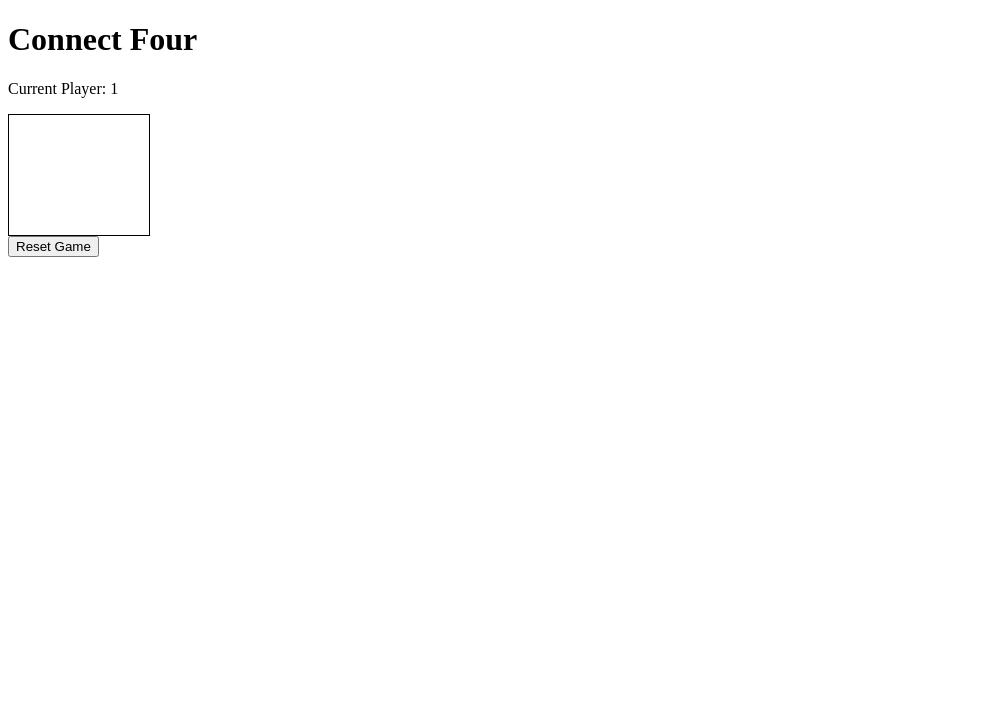
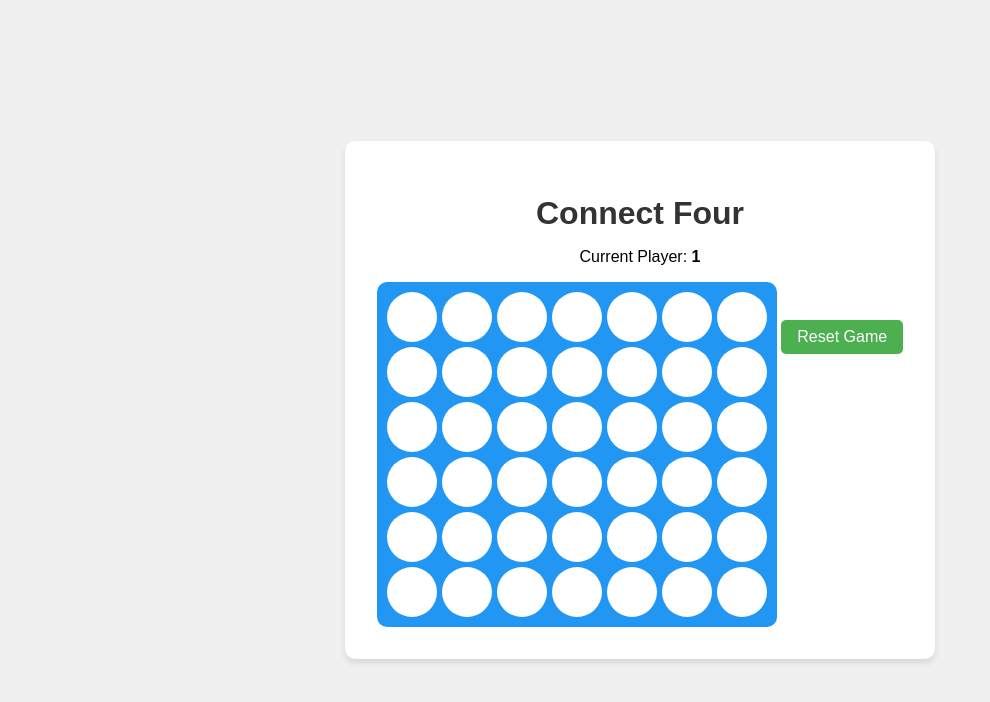
Before and after one commit to dishank19/Connect-four--JS, a plain HTML site: page index.html in a window 1280 px wide. Shown: the whole page, without its empty margins (0-990 px from the left). Drawn offline with Linux system fonts and the light colour scheme.

Commit message:
Update style.css

```diff
--- a/style.css
+++ b/style.css
@@ -1,22 +1,99 @@
+body {
+    font-family: 'Arial', sans-serif;
+    display: flex;
+    justify-content: center;
+    align-items: center;
+    height: 100vh;
+    margin: 0;
+    background-color: #f0f0f0;
+}
+
+.container {
+    text-align: center;
+    background-color: #ffffff;
+    padding: 2rem;
+    border-radius: 10px;
+    box-shadow: 0 4px 6px rgba(0, 0, 0, 0.1);
+}
+
+h1 {
+    color: #333;
+    margin-bottom: 1rem;
+}
+
+.game-info {
+    margin-bottom: 1rem;
+}
+
+.player-indicator {
+    font-weight: bold;
+}
+
+.result {
+    font-weight: bold;
+    color: #4CAF50;
+}
+
+.grid-container {
+    background-color: #2196F3;
+    padding: 10px;
+    border-radius: 10px;
+    display: inline-block;
+}
+
 .grid {
-    border: 1px solid;
-    display: flex;
-    flex-wrap: wrap;
-    height: 120px;
-    width: 140px;
-  }
+    display: grid;
+    grid-template-columns: repeat(7, 1fr);
+    gap: 5px;
+    background-color: #2196F3;
+}
 
-  .grid div {
-    height: 20px;
-    width: 20px;
-  }
+.cell {
+    width: 50px;
+    height: 50px;
+    background-color: #ffffff;
+    border-radius: 50%;
+    cursor: pointer;
+    transition: background-color 0.3s ease;
+}
 
-  .player-one {
-    background-color: red;
-    border-radius: 10px;
-  }
+.cell.player-one {
+    background-color: #FF5722;
+}
 
-  .player-two {
-    background-color: black;
-    border-radius: 10px;
-  }
+.cell.player-two {
+    background-color: #FFC107;
+}
+
+.cell:not(.taken):hover {
+    background-color: #E0E0E0;
+}
+
+.reset-button {
+    margin-top: 1rem;
+    padding: 0.5rem 1rem;
+    font-size: 1rem;
+    background-color: #4CAF50;
+    color: white;
+    border: none;
+    border-radius: 5px;
+    cursor: pointer;
+    transition: background-color 0.3s ease;
+}
+
+.reset-button:hover {
+    background-color: #45a049;
+}
+
+@keyframes dropPiece {
+    0% {
+        transform: translateY(-300px);
+    }
+    100% {
+        transform: translateY(0);
+    }
+}
+
+.cell.animate {
+    animation: dropPiece 0.5s ease-in-out;
+}
```
